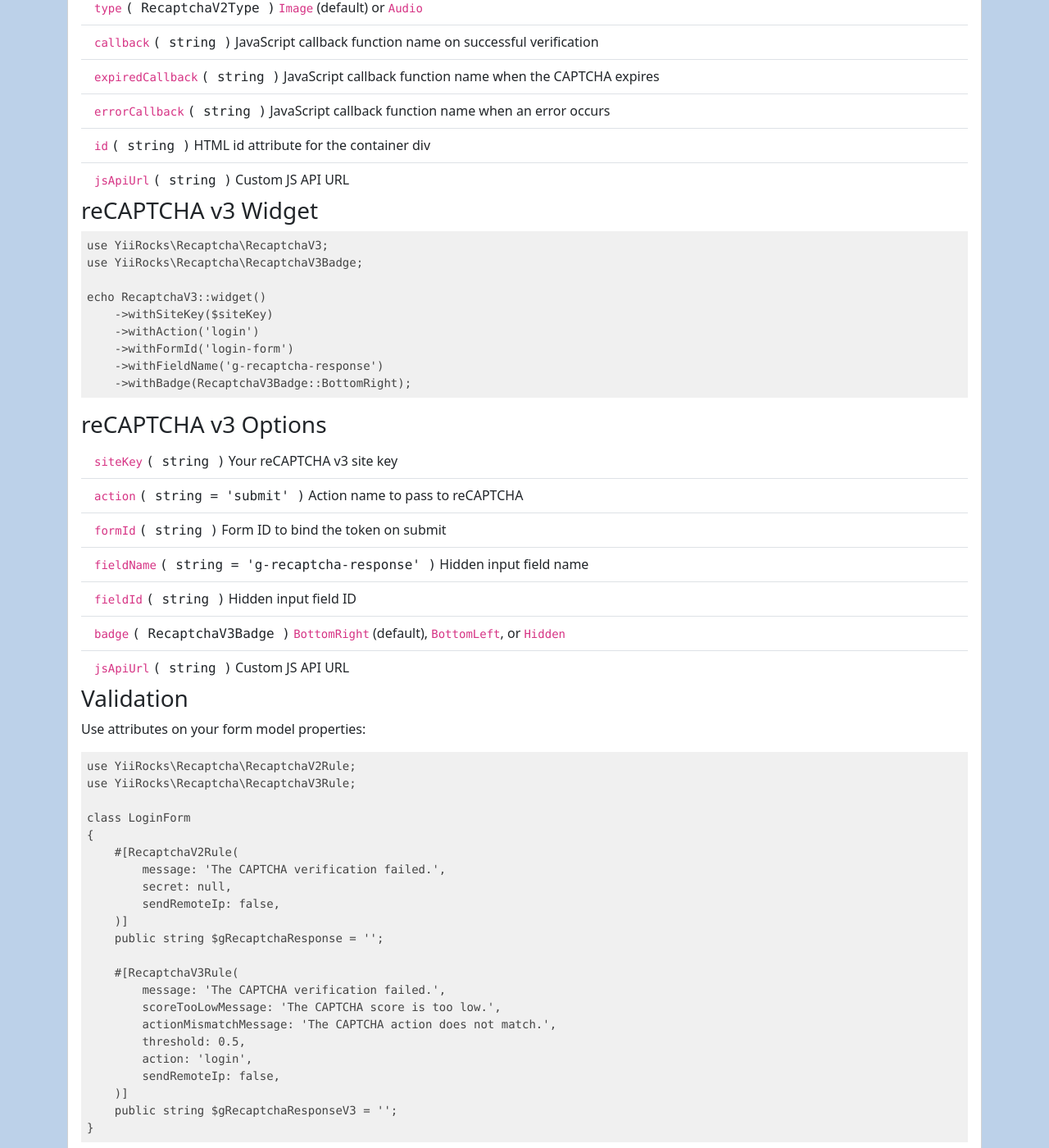
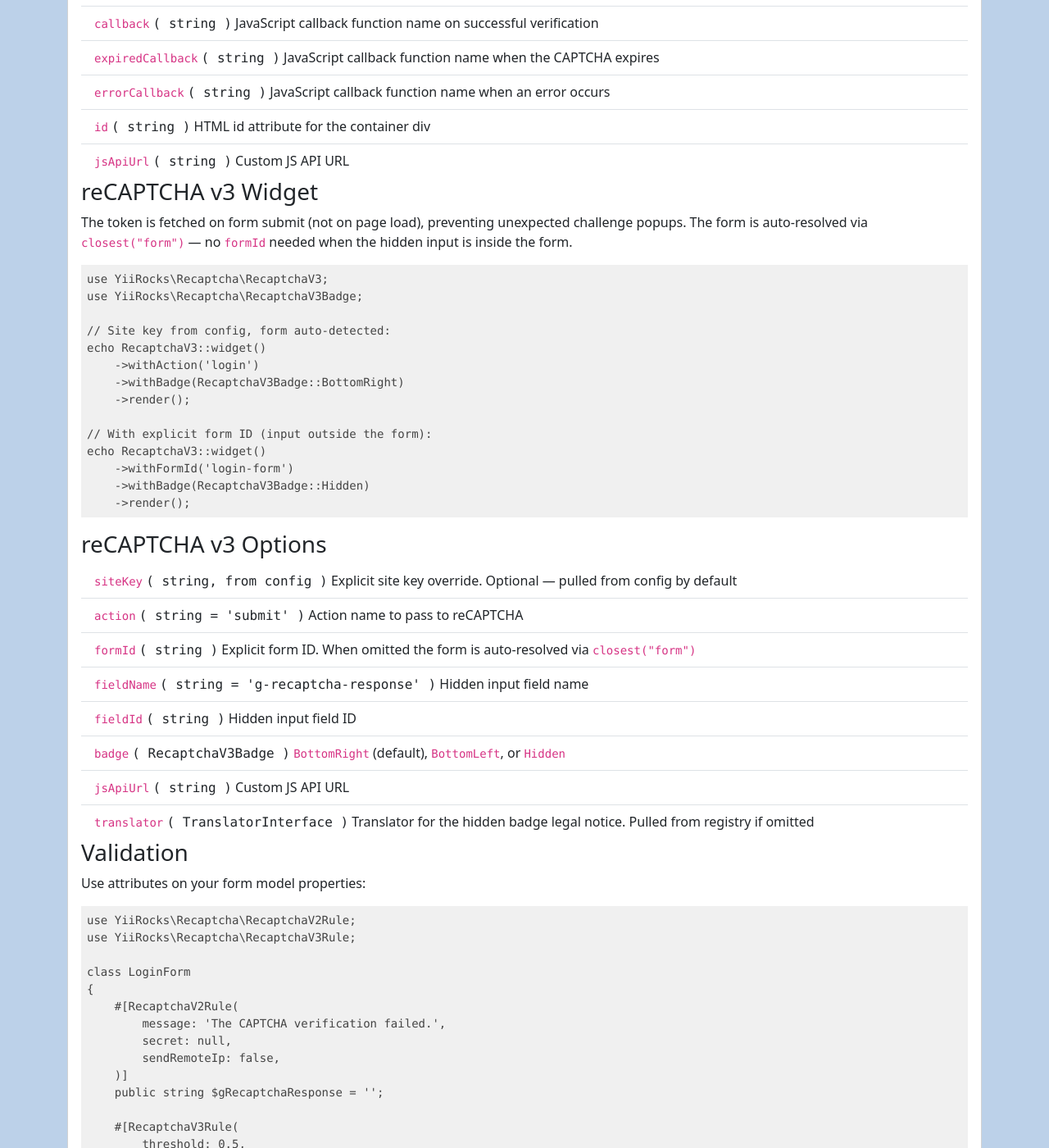
Before and after one commit to YiiRocks/YiiRocks.github.io, a Jekyll site: the page built from recaptcha/index.html, in a window 1280 px wide and 1400 px high, scrolled down 1023 px. Shown: the whole window at 82% size. Built offline with Jekyll 4.4.1, drawn with Linux system fonts in a browser that asks for light colours; a style sheet for code colours, icons or effects is not loaded; some of the changed text lies outside the part shown.

Commit message:
Update recaptcha docs: env vars, optional siteKey, auto-resolve form, deferred submit

```diff
--- a/recaptcha/index.html
+++ b/recaptcha/index.html
@@ -15,16 +15,23 @@
 
         <h3 class="card-title">Configuration</h3>
         <p>
-            Set your site keys and secret keys in the params:
+            Set your site keys and secret keys via environment variables
+            or directly in <code>config/params.php</code>:
         </p>
         <pre class="mb-3"><code class="php">'yiirocks/recaptcha' => [
-    'siteKeyV2' => '6Lc...',
-    'secretV2' => '6Lc...',
-    'siteKeyV3' => '6Lc...',
-    'secretV3' => '6Lc...',
+    'siteKeyV2' => $_ENV['RECAPTCHA_SITE_KEY_V2'] ?? '',
+    'secretV2' => $_ENV['RECAPTCHA_SECRET_V2'] ?? '',
+    'siteKeyV3' => $_ENV['RECAPTCHA_SITE_KEY_V3'] ?? '',
+    'secretV3' => $_ENV['RECAPTCHA_SECRET_V3'] ?? '',
     'verifyUrl' => 'https://www.google.com/recaptcha/api/siteverify',
     'sendRemoteIp' => false,
+    'translation.category' => 'yii3-recaptcha',
 ],</code></pre>
+        <p>
+            Once configured, the widget pulls the site key from the
+            registry automatically — no need to call
+            <code>withSiteKey()</code> in your view code.
+        </p>
 
         <h3 class="card-title">reCAPTCHA v2 Widget</h3>
         <pre class="mb-3"><code class="php">use YiiRocks\Recaptcha\RecaptchaV2;
@@ -32,21 +39,17 @@
 use YiiRocks\Recaptcha\RecaptchaV2Size;
 use YiiRocks\Recaptcha\RecaptchaV2Type;
 
+// Site key is pulled from config automatically:
 echo RecaptchaV2::widget()
-    ->withSiteKey($siteKey)
     ->withTheme(RecaptchaV2Theme::Dark)
     ->withSize(RecaptchaV2Size::Normal)
-    ->withType(RecaptchaV2Type::Image)
-    ->withCallback('onCaptchaSuccess')
-    ->withExpiredCallback('onCaptchaExpired')
-    ->withErrorCallback('onCaptchaError')
-    ->withId('my-captcha');</code></pre>
+    ->render();</code></pre>
 
         <h3 class="card-title">reCAPTCHA v2 Options</h3>
         <ul class="list-group list-group-flush">
             <li class="list-group-item">
-                <code>siteKey</code> <span class="font-monospace">( string )</span>
-                Your reCAPTCHA v2 site key
+                <code>siteKey</code> <span class="font-monospace">( string, from config )</span>
+                Explicit site key override. Optional — pulled from config by default
             </li>
             <li class="list-group-item">
                 <code>theme</code> <span class="font-monospace">( RecaptchaV2Theme )</span>
@@ -83,21 +86,32 @@
         </ul>
 
         <h3 class="card-title">reCAPTCHA v3 Widget</h3>
+        <p>
+            The token is fetched on form submit (not on page load),
+            preventing unexpected challenge popups. The form is auto-resolved
+            via <code>closest("form")</code> — no <code>formId</code> needed
+            when the hidden input is inside the form.
+        </p>
         <pre class="mb-3"><code class="php">use YiiRocks\Recaptcha\RecaptchaV3;
 use YiiRocks\Recaptcha\RecaptchaV3Badge;
 
+// Site key from config, form auto-detected:
 echo RecaptchaV3::widget()
-    ->withSiteKey($siteKey)
     ->withAction('login')
+    ->withBadge(RecaptchaV3Badge::BottomRight)
+    ->render();
+
+// With explicit form ID (input outside the form):
+echo RecaptchaV3::widget()
     ->withFormId('login-form')
-    ->withFieldName('g-recaptcha-response')
-    ->withBadge(RecaptchaV3Badge::BottomRight);</code></pre>
+    ->withBadge(RecaptchaV3Badge::Hidden)
+    ->render();</code></pre>
 
         <h3 class="card-title">reCAPTCHA v3 Options</h3>
         <ul class="list-group list-group-flush">
             <li class="list-group-item">
-                <code>siteKey</code> <span class="font-monospace">( string )</span>
-                Your reCAPTCHA v3 site key
+                <code>siteKey</code> <span class="font-monospace">( string, from config )</span>
+                Explicit site key override. Optional — pulled from config by default
             </li>
             <li class="list-group-item">
                 <code>action</code> <span class="font-monospace">( string = 'submit' )</span>
@@ -105,7 +119,7 @@
             </li>
             <li class="list-group-item">
                 <code>formId</code> <span class="font-monospace">( string )</span>
-                Form ID to bind the token on submit
+                Explicit form ID. When omitted the form is auto-resolved via <code>closest("form")</code>
             </li>
             <li class="list-group-item">
                 <code>fieldName</code> <span class="font-monospace">( string = 'g-recaptcha-response' )</span>
@@ -122,6 +136,10 @@
             <li class="list-group-item">
                 <code>jsApiUrl</code> <span class="font-monospace">( string )</span>
                 Custom JS API URL
+            </li>
+            <li class="list-group-item">
+                <code>translator</code> <span class="font-monospace">( TranslatorInterface )</span>
+                Translator for the hidden badge legal notice. Pulled from registry if omitted
             </li>
         </ul>
 
@@ -140,12 +158,11 @@
     public string $gRecaptchaResponse = '';
 
     #[RecaptchaV3Rule(
+        threshold: 0.5,
+        action: 'login',
         message: 'The CAPTCHA verification failed.',
         scoreTooLowMessage: 'The CAPTCHA score is too low.',
         actionMismatchMessage: 'The CAPTCHA action does not match.',
-        threshold: 0.5,
-        action: 'login',
-        sendRemoteIp: false,
     )]
     public string $gRecaptchaResponseV3 = '';
 }</code></pre>
@@ -166,7 +183,9 @@
 $result->action;      // ?string (v3 only)
 $result->errorCodes;  // array
 $result->hostname;    // ?string
-$result->challengeTs; // ?string</code></pre>
+$result->challengeTs; // ?string
+
+$config = $client->getConfig(); // RecaptchaConfig</code></pre>
 
         <h3 class="card-title">Support</h3>
         <p>
```
